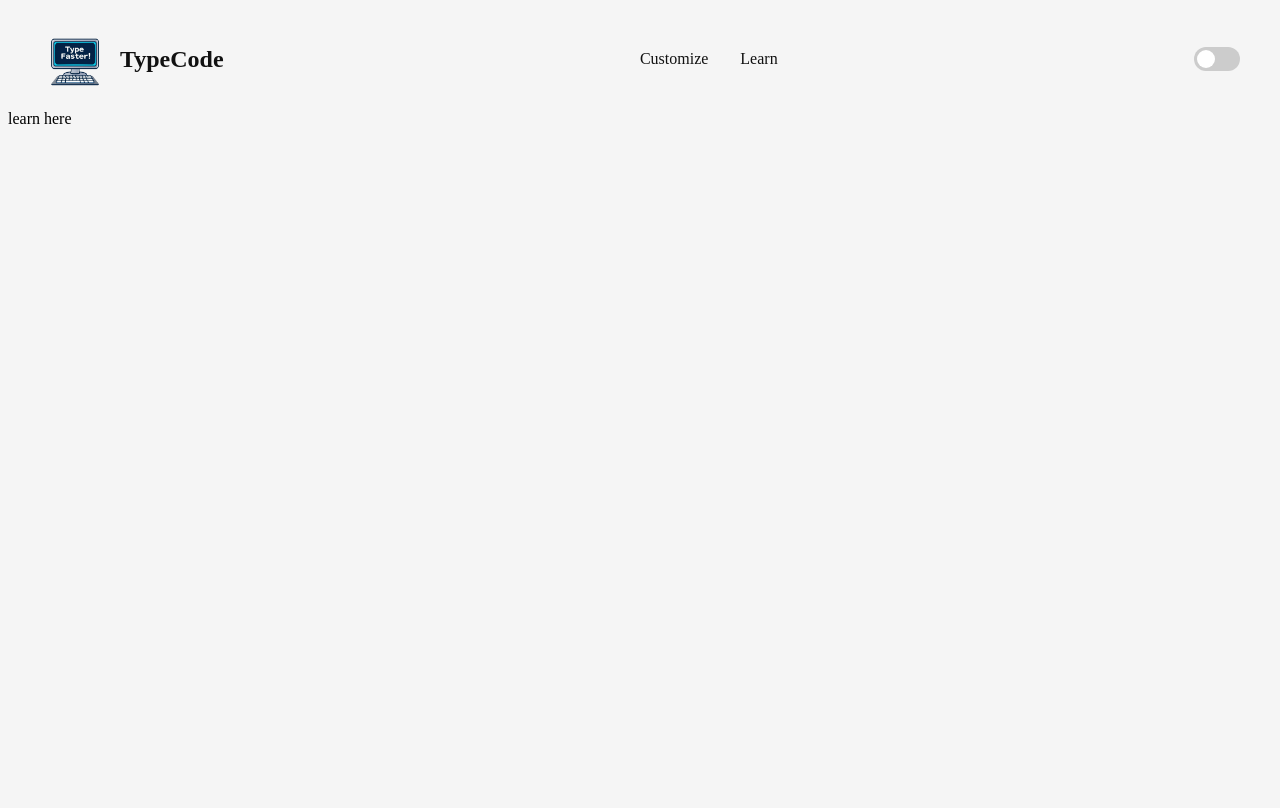
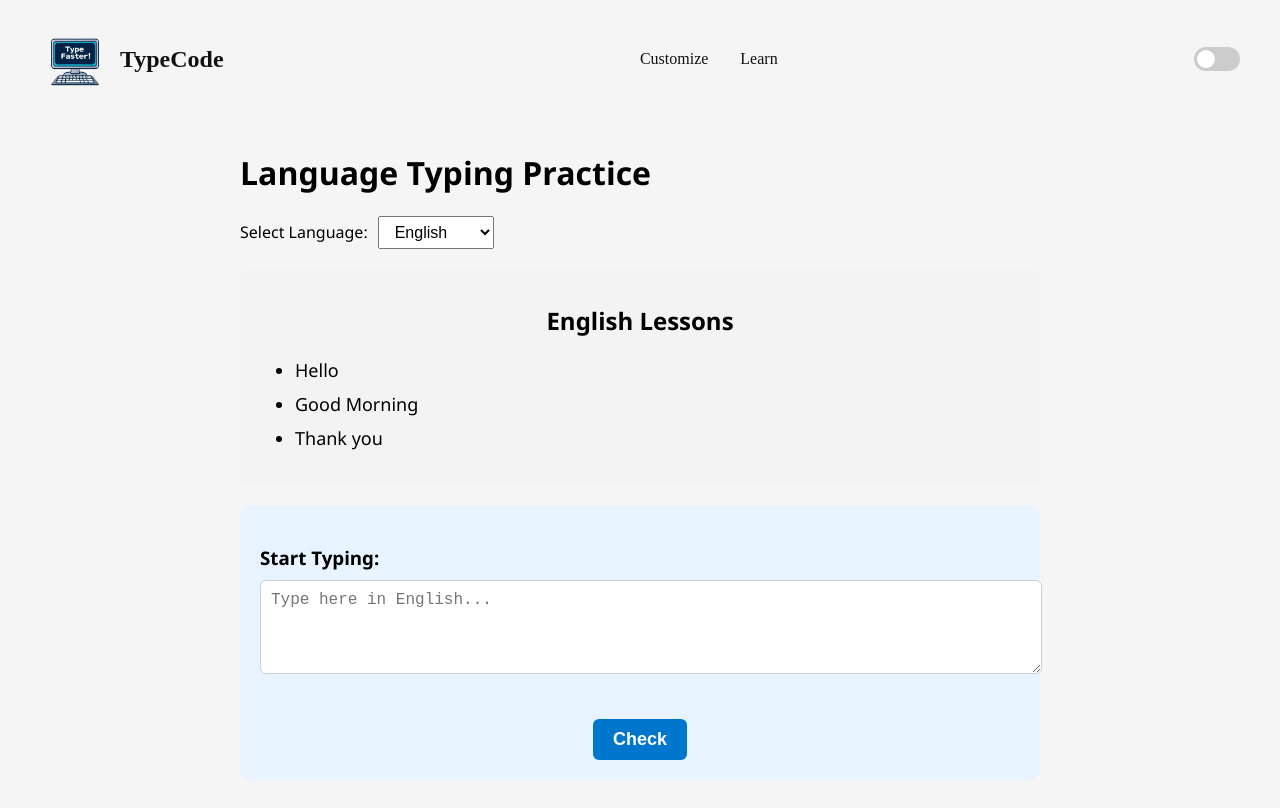
Before and after one commit to jeshanrai/TypeProgram, a React (Create React App) app: page /learn in a window 1280 px wide. Built offline with nearby package versions, Linux system fonts and the light colour scheme.

Commit message:
learn ui base

```diff
--- a/src/pages/Learn.js
+++ b/src/pages/Learn.js
@@ -1,9 +1,52 @@
-import React from 'react'
+import React, { useState } from 'react';
+import './LearnPage.css';
 
-export default function Learn() {
+const Learn = () => {
+  const [selectedLanguage, setSelectedLanguage] = useState('English');
+
+  const lessons = {
+    English: ['Hello', 'Good Morning', 'Thank you'],
+    Nepali: ['नमस्ते', 'शुभ प्रभात', 'धन्यवाद'],
+    Japanese: ['こんにちは', 'おはよう', 'ありがとう'],
+  };
+
   return (
-    <div>
-      learn here
+    <div className="learn-container">
+      <h1>Language Typing Practice</h1>
+
+      <div className="language-selector">
+        <label>Select Language:</label>
+        <select
+          value={selectedLanguage}
+          onChange={(e) => setSelectedLanguage(e.target.value)}
+        >
+          <option value="English">English</option>
+          <option value="Nepali">Nepali</option>
+          <option value="Japanese">Japanese</option>
+        </select>
+      </div>
+
+      <div className="lesson-box">
+        <h2>{selectedLanguage} Lessons</h2>
+        <ul>
+          {lessons[selectedLanguage].map((item, index) => (
+            <li key={index} className="lesson-item">
+              {item}
+            </li>
+          ))}
+        </ul>
+      </div>
+
+      <div className="practice-box">
+        <h3>Start Typing:</h3>
+        <textarea
+          placeholder={`Type here in ${selectedLanguage}...`}
+          rows="4"
+        ></textarea>
+        <button className="start-button">Check</button>
+      </div>
     </div>
-  )
-}
+  );
+};
+
+export default Learn;
--- /dev/null
+++ b/src/pages/LearnPage.css
@@ -0,0 +1,69 @@
+.learn-container {
+  padding: 20px;
+  max-width: 800px;
+  margin: auto;
+  font-family: 'Segoe UI', sans-serif;
+}
+
+.language-selector {
+  margin: 20px 0;
+  display: flex;
+  gap: 10px;
+  align-items: center;
+}
+
+.language-selector select {
+  padding: 6px 12px;
+  font-size: 16px;
+}
+
+.lesson-box {
+  background: #f3f3f3;
+  padding: 15px;
+  border-radius: 8px;
+  margin-bottom: 20px;
+}
+
+.lesson-box h2 {
+  margin-bottom: 10px;
+}
+
+.lesson-item {
+  padding: 5px 0;
+  font-size: 18px;
+}
+
+.practice-box {
+  background: #e7f4ff;
+  padding: 20px;
+  border-radius: 10px;
+}
+
+.practice-box h3 {
+  margin-bottom: 10px;
+}
+
+.practice-box textarea {
+  width: 100%;
+  padding: 10px;
+  font-size: 16px;
+  resize: vertical;
+  border-radius: 6px;
+  border: 1px solid #ccc;
+  margin-bottom: 10px;
+}
+
+.start-button {
+  background-color: #0077cc;
+  color: white;
+  padding: 10px 20px;
+  border: none;
+  border-radius: 6px;
+  cursor: pointer;
+  font-weight: bold;
+  transition: background 0.2s ease-in-out;
+}
+
+.start-button:hover {
+  background-color: #005fa3;
+}
```
